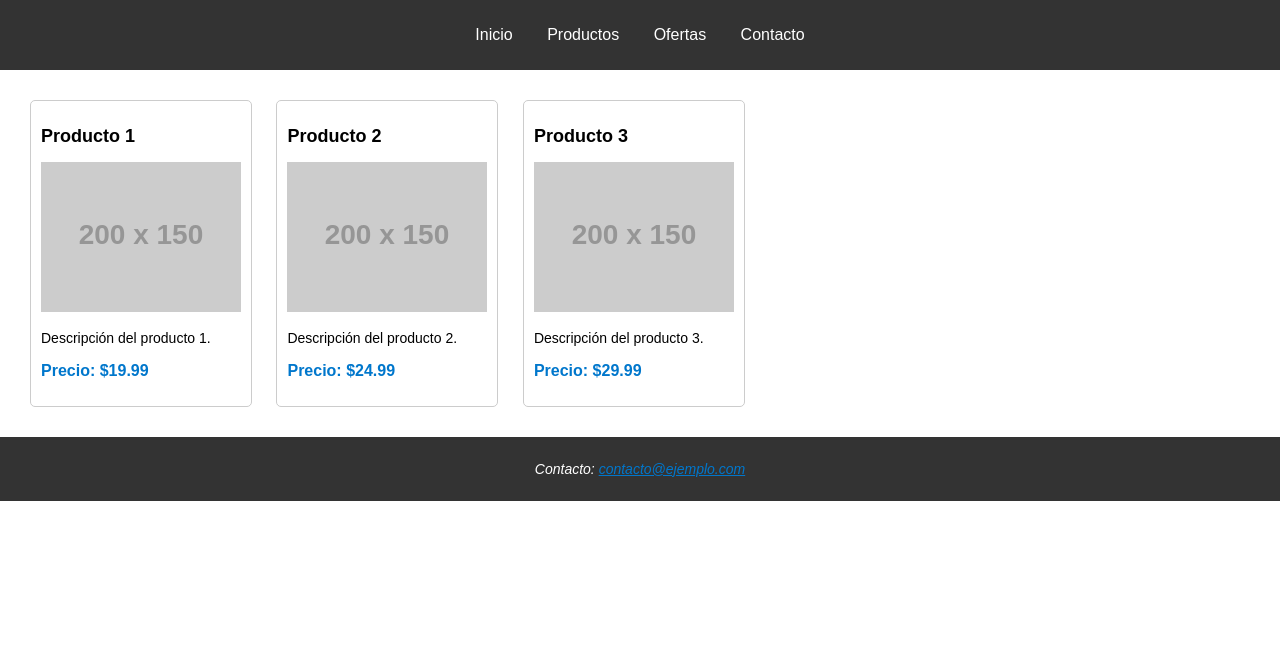
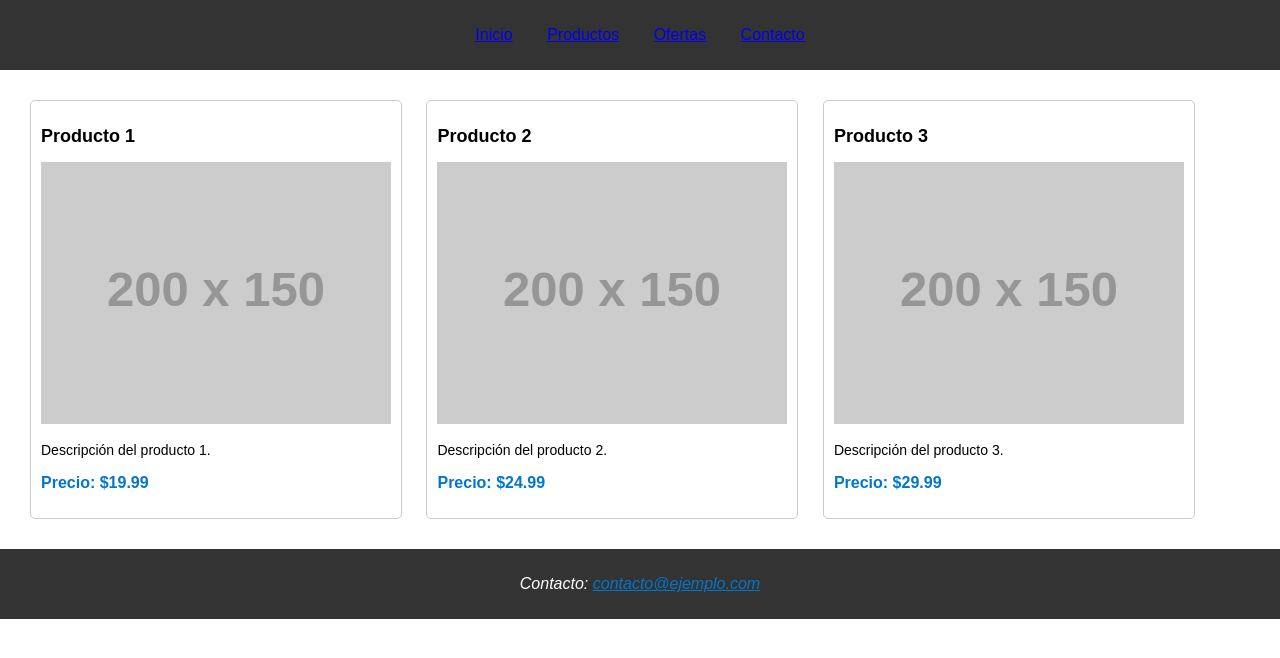
Before and after one commit to aranorj/material-de-practica-css, a website: page views/index.html in a window 1280 px wide. Drawn offline with Linux system fonts and the light colour scheme; placeholder pictures from the web are drawn by us.

Commit message:
feat: mobile responsive mock

```diff
--- a/public/css/styles.css
+++ b/public/css/styles.css
@@ -1,3 +1,8 @@
+/* Estilos generales */
+
+* {
+    box-sizing: border-box;
+}
 
 body {
     font-family: Arial, sans-serif;
@@ -5,24 +10,32 @@ body {
     padding: 0;
 }
 
+/* Estilos para el encabezado */
 .header {
     background-color: #333;
     color: #fff;
     padding: 10px;
+    text-align: center; /* Centramos el contenido en dispositivos móviles */
+}
+
+.menu-icon {
+    font-size: 4vw; /* Tamaño relativo al ancho de la pantalla (vw) */
+    cursor: pointer;
 }
 
 .header__nav {
-    text-align: center;
+    display: none; /* Ocultamos la navegación en dispositivos móviles */
+    text-align: center; /* Centramos el contenido en dispositivos móviles */
 }
 
+/* Estilos para la lista de navegación */
 .nav__list {
     list-style: none;
     padding: 0;
 }
 
 .nav__item {
-    display: inline;
-    margin: 0 15px;
+    margin: 2vw 0; /* Márgenes utilizando vw */
 }
 
 .nav__link {
@@ -30,17 +43,19 @@ body {
     color: #fff;
 }
 
+/* Estilos para el contenido principal */
 .main {
     padding: 20px;
 }
 
+/* Estilos para los productos */
 .product {
     border: 1px solid #ccc;
     border-radius: 5px;
     padding: 10px;
     margin: 10px;
     display: inline-block;
-    width: 200px;
+    width: 90%; /* Usamos el 90% del ancho disponible */
 }
 
 .product__title {
@@ -49,7 +64,7 @@ body {
 }
 
 .product__image {
-    max-width: 100%;
+    width: 100%; /* Las imágenes se ajustarán automáticamente al ancho del contenedor */
 }
 
 .product__description {
@@ -62,17 +77,42 @@ body {
     color: #0077cc;
 }
 
+/* Estilos para el pie de página */
 .footer {
     background-color: #333;
     color: #fff;
     padding: 10px;
-    text-align: center;
+    text-align: center; /* Centramos el contenido en dispositivos móviles */
 }
 
-.footer__contact {
-    font-size: 14px;
-}
-
+/* Estilos para los enlaces de contacto en el pie de página */
 .footer__contact-link {
     color: #0077cc;
 }
+
+
+/* Media Query para pantallas más grandes */
+@media (min-width: 768px) {
+    .menu-icon {
+        display: none; /* Ocultamos el ícono de hamburguesa en pantallas más grandes */
+    }
+
+    .header__nav {
+        display: block; /* Mostramos la navegación en pantallas más grandes */
+    }
+
+    .nav__list {
+        text-align: center;
+    }
+
+    .product {
+        display: inline-block; /* Hacemos que los productos se alineen en filas */
+        width: 30% ;
+        margin: 10px; /* Espacio entre los elementos */
+    }
+
+    .nav__item {
+        display: inline;
+        margin: 0 15px;
+    }
+}
--- a/views/index.html
+++ b/views/index.html
@@ -8,12 +8,13 @@
 </head>
 <body>
     <header class="header">
+        <div class="menu-icon">☰</div>
         <nav class="header__nav">
             <ul class="nav__list">
-                <li class="nav__item"><a href="#" class="nav__link">Inicio</a></li>
-                <li class="nav__item"><a href="#" class="nav__link">Productos</a></li>
-                <li class="nav__item"><a href="#" class="nav__link">Ofertas</a></li>
-                <li class="nav__item"><a href="#" class="nav__link">Contacto</a></li>
+                <li class="nav__item"><a href="#">Inicio</a></li>
+                <li class="nav__item"><a href="#">Productos</a></li>
+                <li class="nav__item"><a href="#">Ofertas</a></li>
+                <li class="nav__item"><a href="#">Contacto</a></li>
             </ul>
         </nav>
     </header>
```
